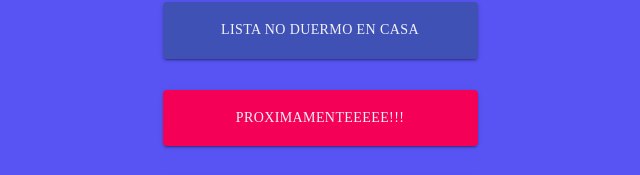
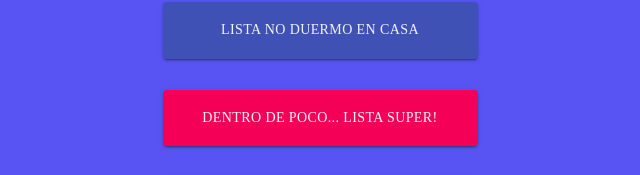
Before and after one commit to LordNickus/LaLaLista, a React (Create React App) app: page / in a window 1280 px wide. Shown: the part 696-871 px from the top of the page, without its empty margins (320-960 px from the left). Built offline with nearby package versions, Linux system fonts and the light colour scheme.

Commit message:
pequeña modificacion

```diff
--- a/src/Home.js
+++ b/src/Home.js
@@ -17,7 +17,7 @@ const Home = ()=> {
                  </Button>
                  <br/>
                  <Button variant="contained" color="secondary">
-                    <Link to=''>Proximamenteeeee!!!</Link>
+                    <Link to=''>Dentro de poco... Lista Super!</Link>
                  </Button>
                  <br/>
                  <Button variant="contained" color="secondary">
```
